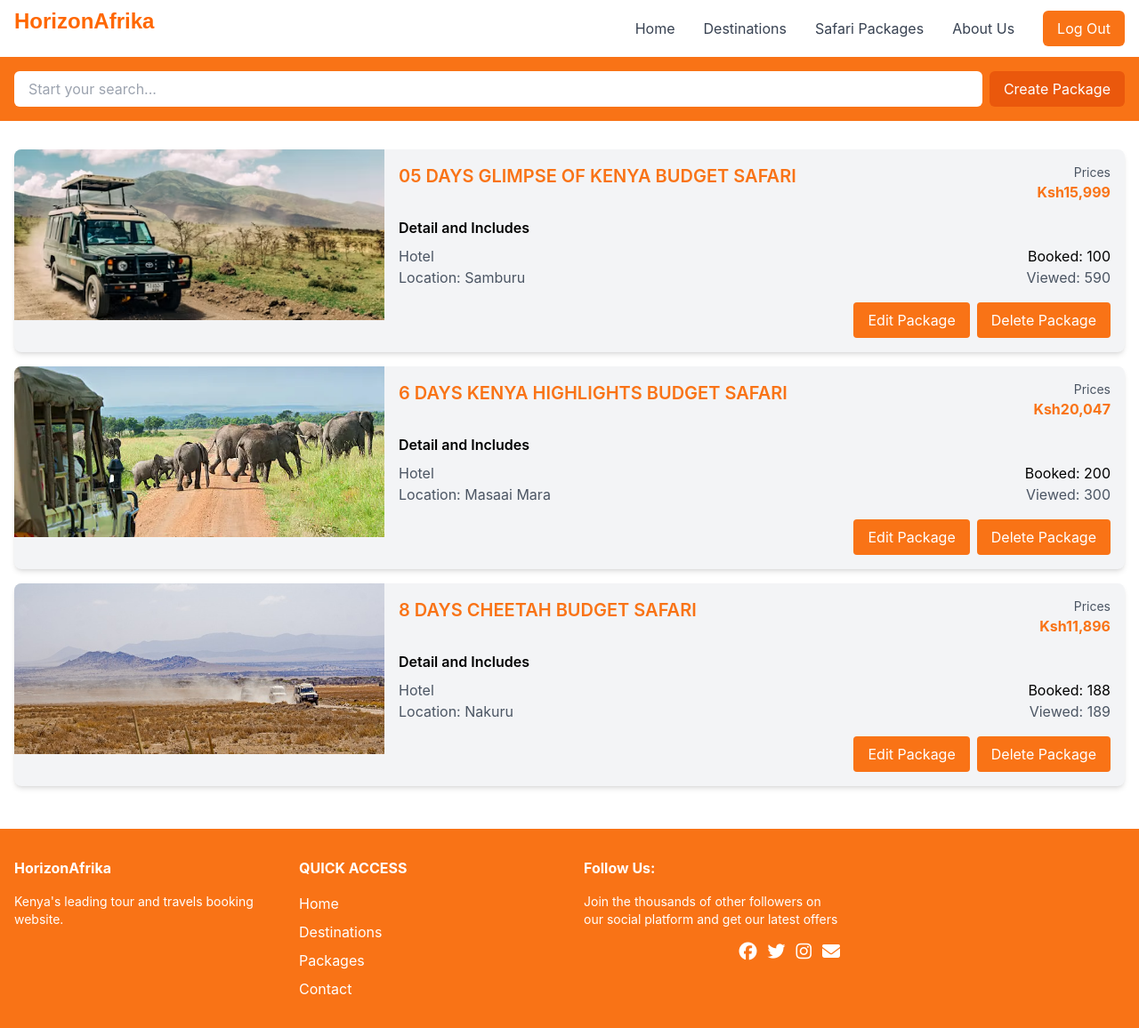
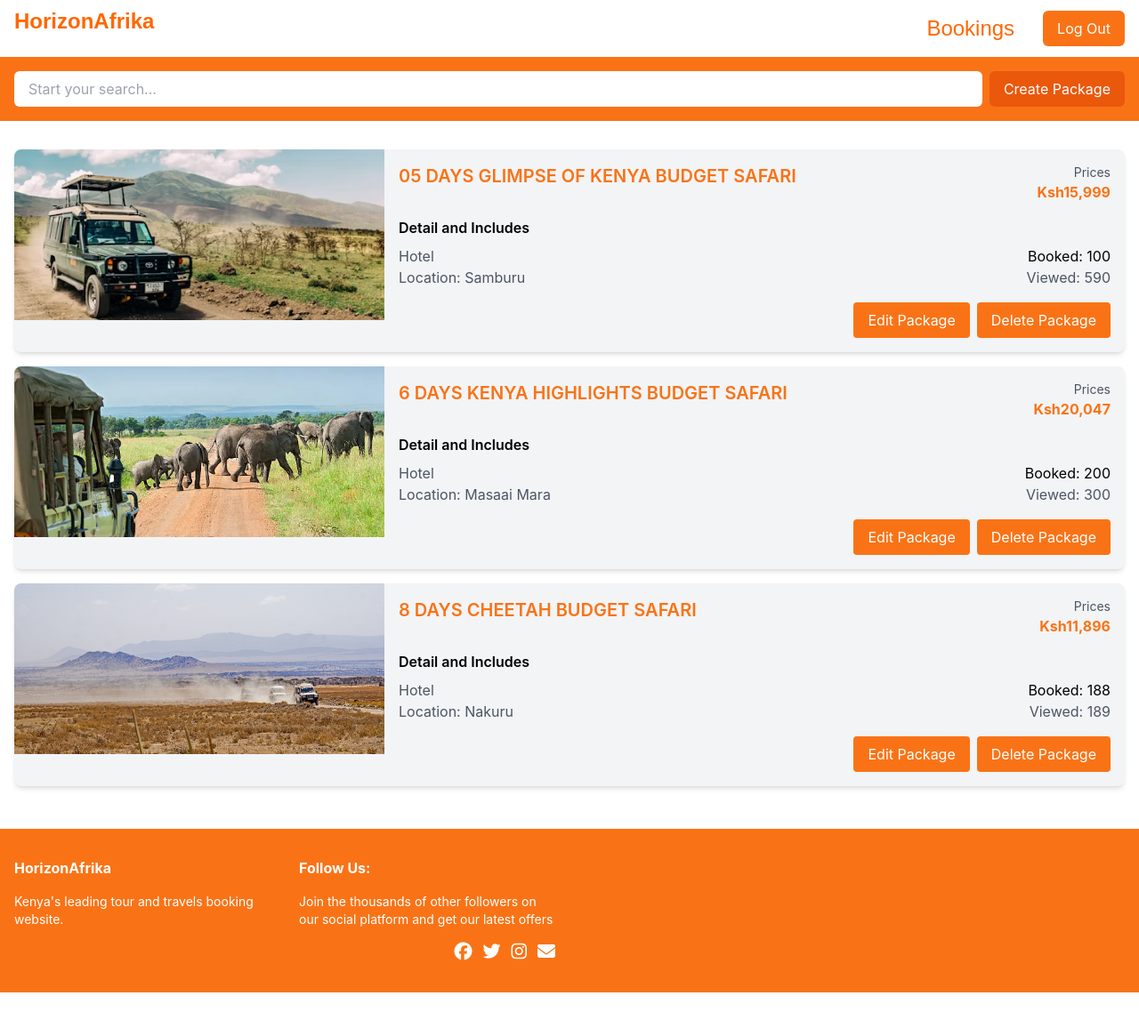
Before and after one commit to Maina206/Horizon_Afrika_Admin_Page, a React (Vite) app: page / in a window 1280 px wide. Shown: the whole page at 89% size. After the commit the page ends 1116 px from the top, so only its background shows below. Built offline with nearby package versions, Linux system fonts and the light colour scheme.

Commit message:
HA-26-Package-upload-Edit-pop-up

```diff
--- a/src/App.jsx
+++ b/src/App.jsx
@@ -81,31 +81,6 @@ function App() {
               </p>
             </div>
             <div>
-              <h3 className="font-bold mb-4">QUICK ACCESS</h3>
-              <ul className="space-y-2">
-                <li>
-                  <a href="#" className="hover:underline">
-                    Home
-                  </a>
-                </li>
-                <li>
-                  <a href="#" className="hover:underline">
-                    Destinations
-                  </a>
-                </li>
-                <li>
-                  <a href="#" className="hover:underline">
-                    Packages
-                  </a>
-                </li>
-                <li>
-                  <a href="#" className="hover:underline">
-                    Contact
-                  </a>
-                </li>
-              </ul>
-            </div>
-            <div>
               <h3 className="font-bold mb-4">Follow Us:</h3>
               <p className="text-sm">
                 Join the thousands of other followers on our social platform and
--- a/src/components/Navbar.jsx
+++ b/src/components/Navbar.jsx
@@ -19,17 +19,12 @@ const Navbar = () => {
 
           {/* Desktop Menu */}
           <div className="hidden md:flex items-center space-x-8">
-            <a href="#" className="text-gray-700 hover:text-orange-500">
-              Home
-            </a>
-            <a href="#" className="text-gray-700 hover:text-orange-500">
-              Destinations
-            </a>
-            <a href="#" className="text-gray-700 hover:text-orange-500">
-              Safari Packages
-            </a>
-            <a href="#" className="text-gray-700 hover:text-orange-500">
-              About Us
+            <a
+              href="#"
+              className="font  text-[#FF6700] text-2xl"
+              style={{ fontFamily: "'Protest Revolution', sans-serif" }}
+            >
+              Bookings
             </a>
             <button className="bg-orange-500 text-white px-4 py-2 rounded-md hover:bg-orange-600">
               Log Out
@@ -55,25 +50,7 @@ const Navbar = () => {
                 href="#"
                 className="block px-3 py-2 text-gray-700 hover:text-orange-500"
               >
-                Home
-              </a>
-              <a
-                href="#"
-                className="block px-3 py-2 text-gray-700 hover:text-orange-500"
-              >
-                Destinations
-              </a>
-              <a
-                href="#"
-                className="block px-3 py-2 text-gray-700 hover:text-orange-500"
-              >
-                Safari Packages
-              </a>
-              <a
-                href="#"
-                className="block px-3 py-2 text-gray-700 hover:text-orange-500"
-              >
-                About Us
+                Bookings
               </a>
               <button className="w-full text-left px-3 py-2 bg-orange-500 text-white rounded-md hover:bg-orange-600">
                 Log Out
```
